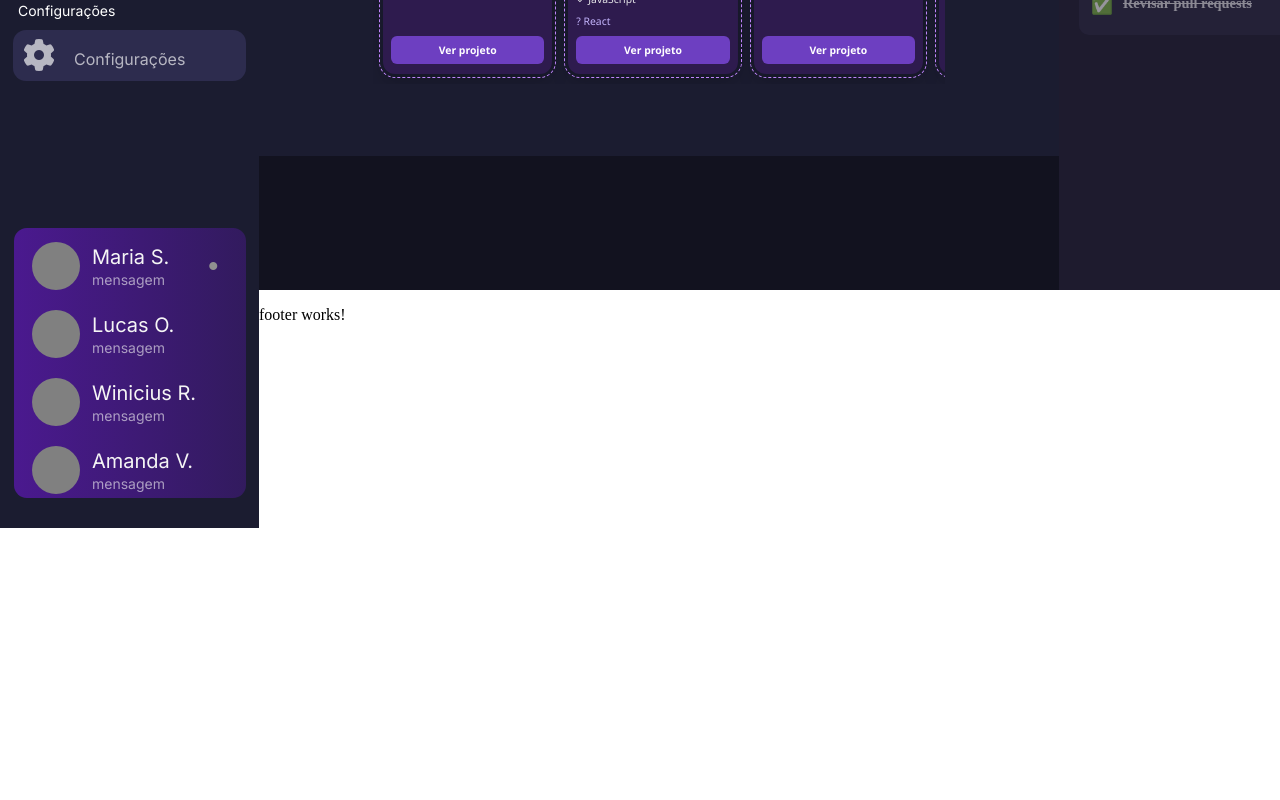
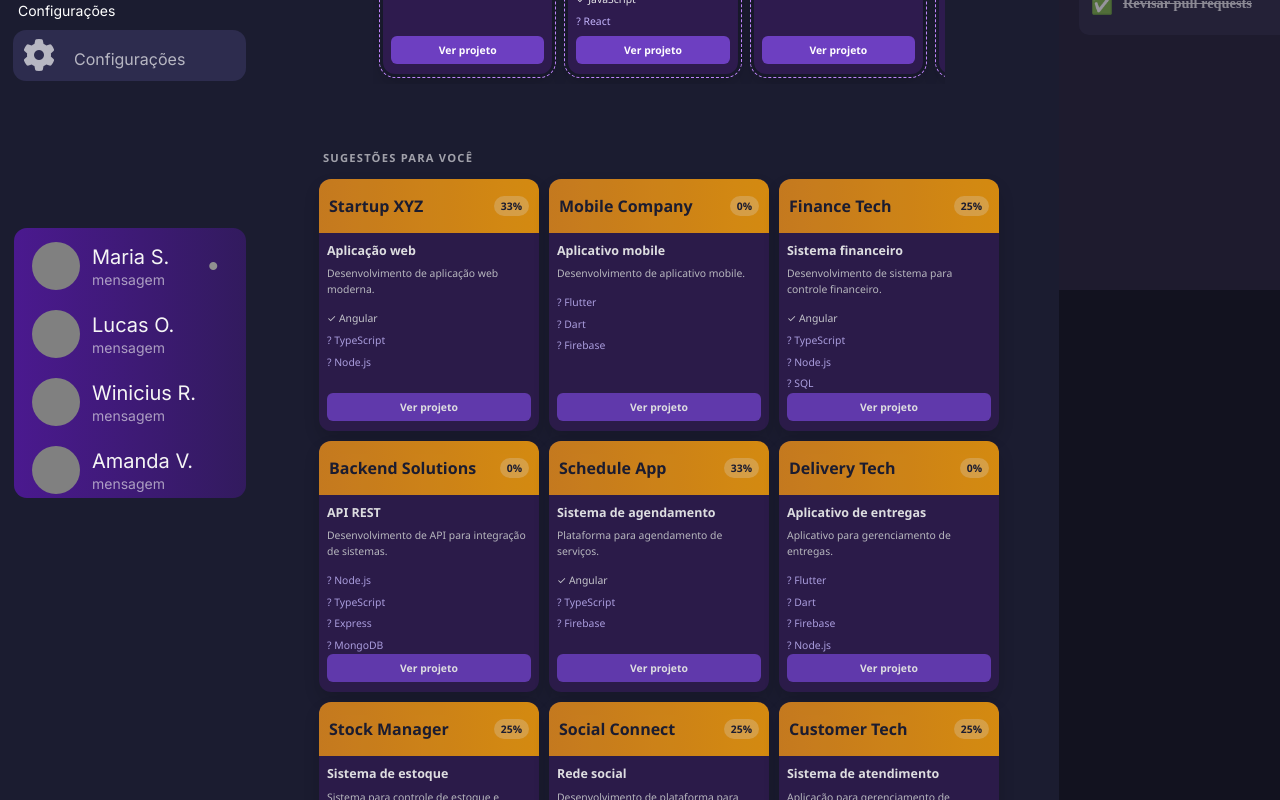
Before and after one commit to Gregory-Santos/ConectaJr, an Angular app: page /home in a window 1280 px wide. Shown: the part 580-1380 px from the top of the page. Before the commit the page ends 1108 px from the top, so only its background shows below. Built offline with nearby package versions, Linux system fonts and the light colour scheme.

Commit message:
atualiza feed com seção de sugestões

```diff
--- a/src/app/feats/home/home.html
+++ b/src/app/feats/home/home.html
@@ -77,6 +77,100 @@
       <!-- SUGESTÕES (se tiver) -->
       <!-- cole aqui a seção de sugestões se existir -->
 
+      <!-- =====================================
+       SUGESTÕES
+  ====================================== -->
+
+  <section class="feed-section">
+
+    <div class="section-title">
+
+      <h2>
+        Sugestões para você
+      </h2>
+
+    </div>
+
+
+    <div class="feed-grid">
+
+      @for (
+        projeto of projetosSugestoes;
+        track projeto.id
+      ) {
+
+        <article class="projeto-card sugestao">
+
+          <div class="card-header">
+
+            <span class="empresa">
+              {{ projeto.empresa }}
+            </span>
+
+            <span class="match">
+              {{ projeto.percentualMatch }}%
+            </span>
+
+          </div>
+
+
+          <div class="card-content">
+
+            <h3>
+              {{ projeto.titulo }}
+            </h3>
+
+            <p>
+              {{ projeto.descricao }}
+            </p>
+
+          </div>
+
+
+          <div class="skills">
+
+            @for (
+              skill of projeto.skills;
+              track skill.name
+            ) {
+
+              <span
+                class="skill"
+                [class.matched]="skill.status === 'matched'"
+                [class.pending]="skill.status === 'pending'"
+              >
+
+                {{
+                  skill.status === 'matched'
+                    ? '✓'
+                    : '?'
+                }}
+
+                {{ skill.name }}
+
+              </span>
+
+            }
+
+          </div>
+
+
+          <button class="btn-projeto">
+
+            Ver projeto
+
+          </button>
+
+        </article>
+
+      }
+
+    </div>
+
+  </section>
+
+
+
     </div>
   </div>
 
```
